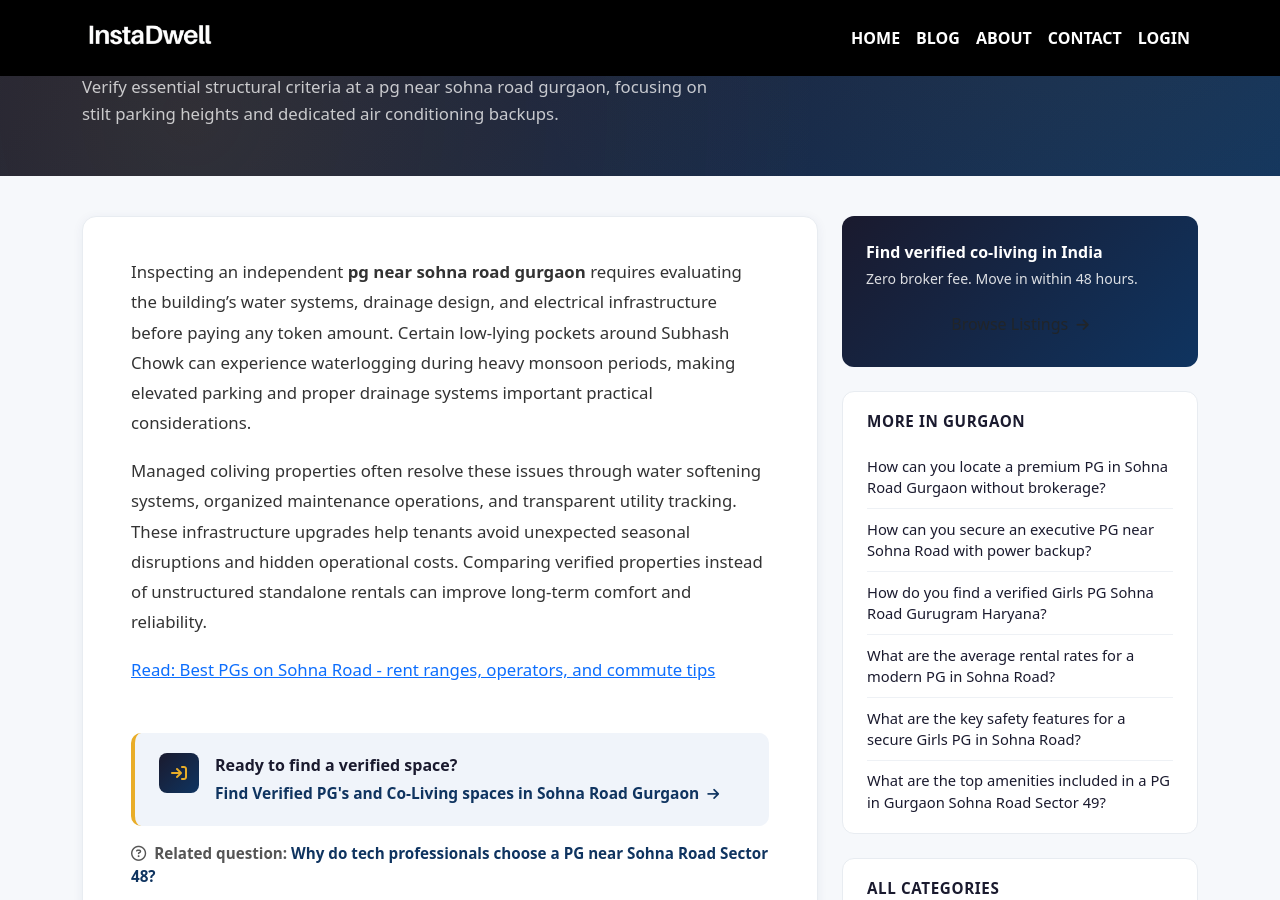
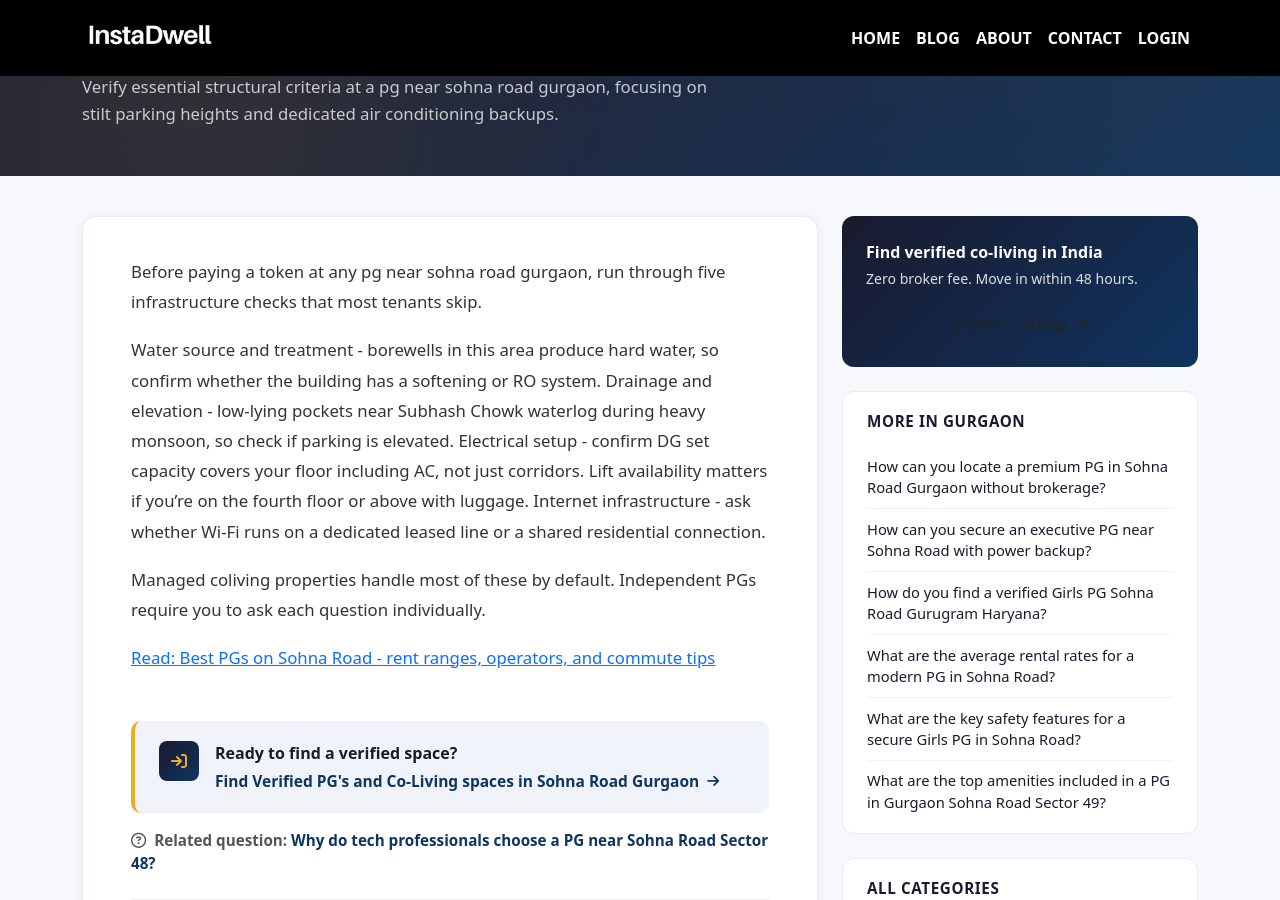
Before and after one commit to instadw/instadwell-blog, a Jekyll site: the page built from _coliving_faq/what-infrastructure-parameters-should-you-verify-at-a-pg-near-sohna-road-gurgaon.md, in a window 1280 px wide and 900 px high, scrolled down 227 px. Built offline with Jekyll 4.4.1, drawn with Linux system fonts in a browser that asks for light colours.

Commit message:
Update what-infrastructure-parameters-should-you-verify-at-a-pg-near-sohna-road-gurgaon.md

```diff
--- a/_coliving_faq/what-infrastructure-parameters-should-you-verify-at-a-pg-near-sohna-road-gurgaon.md
+++ b/_coliving_faq/what-infrastructure-parameters-should-you-verify-at-a-pg-near-sohna-road-gurgaon.md
@@ -12,8 +12,13 @@ related_faq: "why-do-tech-professionals-choose-a-pg-near-sohna-road-sector-48"
 related_faq_label: "Why do tech professionals choose a PG near Sohna Road Sector 48?"
 ---
 
-Inspecting an independent **pg near sohna road gurgaon** requires evaluating the building’s water systems, drainage design, and electrical infrastructure before paying any token amount. Certain low-lying pockets around Subhash Chowk can experience waterlogging during heavy monsoon periods, making elevated parking and proper drainage systems important practical considerations.
+Before paying a token at any pg near sohna road gurgaon, run through five infrastructure checks that most tenants skip.
 
-Managed coliving properties often resolve these issues through water softening systems, organized maintenance operations, and transparent utility tracking. These infrastructure upgrades help tenants avoid unexpected seasonal disruptions and hidden operational costs. Comparing verified properties instead of unstructured standalone rentals can improve long-term comfort and reliability.
+Water source and treatment - borewells in this area produce hard water, so confirm whether the building has a softening or RO system.
+Drainage and elevation - low-lying pockets near Subhash Chowk waterlog during heavy monsoon, so check if parking is elevated.
+Electrical setup - confirm DG set capacity covers your floor including AC, not just corridors. Lift availability matters if you're on the fourth floor or above with luggage.
+Internet infrastructure - ask whether Wi-Fi runs on a dedicated leased line or a shared residential connection.
+
+Managed coliving properties handle most of these by default. Independent PGs require you to ask each question individually.
 
 [Read: Best PGs on Sohna Road - rent ranges, operators, and commute tips](https://instadwell.com/blog/pg-sohna-road-gurgaon)
```
